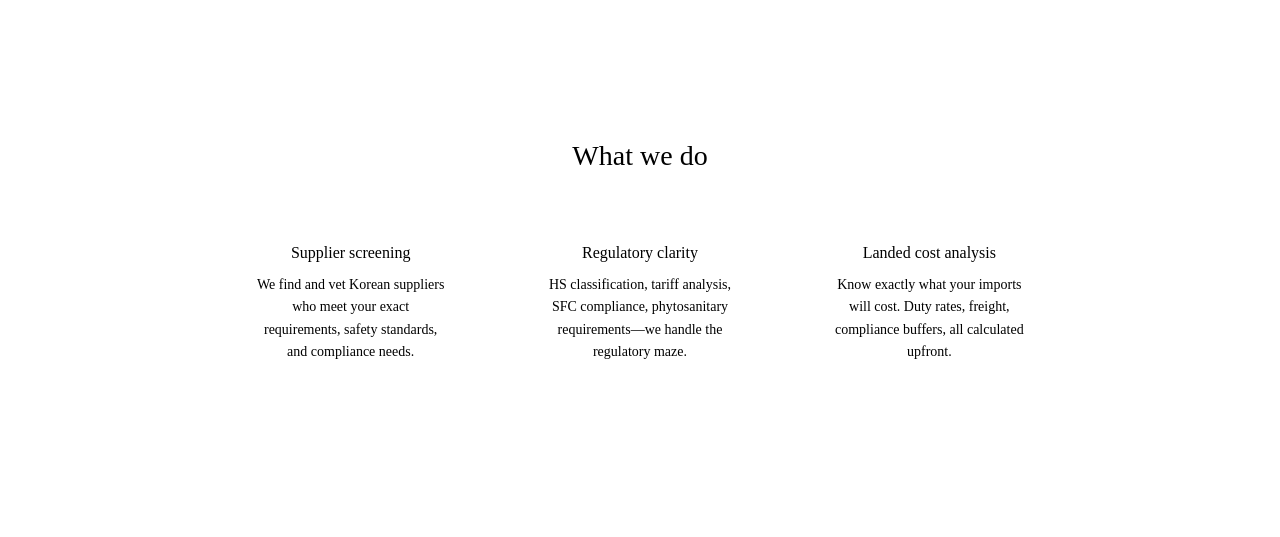
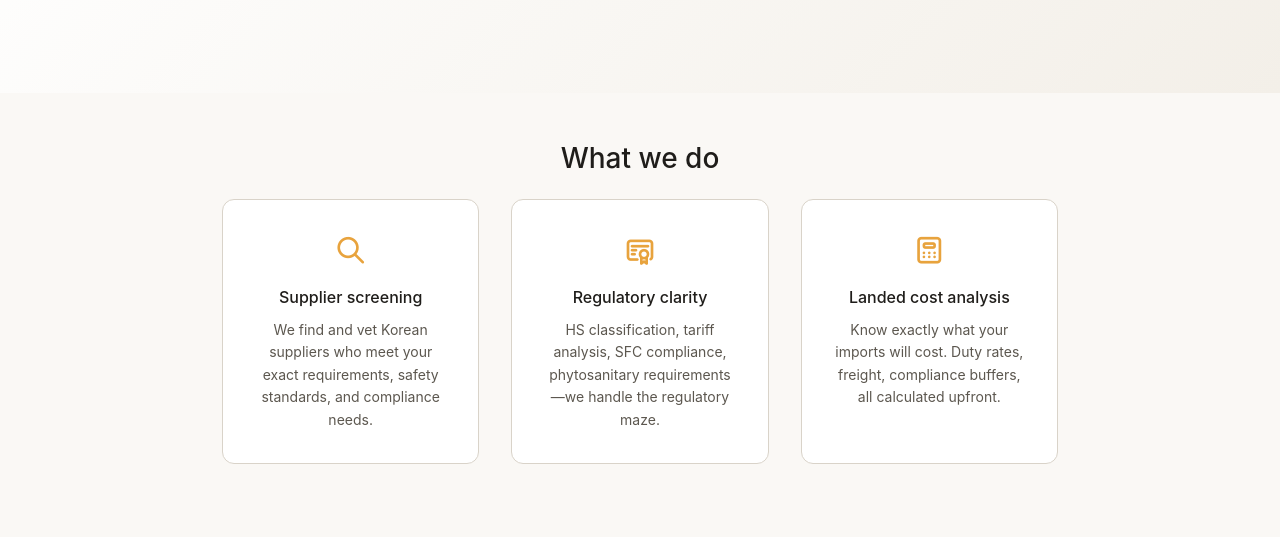
Before and after one commit to wings2ksj-sys/KwonImportCo, a plain HTML site: page index.html in a window 1280 px wide. Shown: the part 261-798 px from the top of the page. Drawn offline with Linux system fonts and the light colour scheme.

Commit message:
Define site colors/fonts and load icon library so the page renders outside Claude
Co-Authored-By: Claude Opus 5.5 <noreply@anthropic.com>
Claude-Session: https://claude.ai/code/session_01XzCoGCqnju7DBeQZnktKND

```diff
--- a/index.html
+++ b/index.html
@@ -4,8 +4,33 @@
   <meta charset="UTF-8">
   <meta name="viewport" content="width=device-width, initial-scale=1.0">
   <title>K Import Co — Korea import sourcing</title>
+  <link rel="stylesheet" href="https://cdn.jsdelivr.net/npm/@tabler/icons-webfont@3.19.0/dist/tabler-icons.min.css">
   <style>
+    :root {
+      --font-sans: -apple-system, BlinkMacSystemFont, "Segoe UI", Roboto, "Helvetica Neue", Arial, sans-serif;
+      --text-primary: #1f1d1a;
+      --text-secondary: #5c574f;
+      --surface-0: #faf8f5;
+      --surface-1: #f3efe8;
+      --surface-2: #ffffff;
+      --border: #d9d3c9;
+      --fill-warning: #e8a33d;
+      --on-warning: #2a1d08;
+      --radius: 8px;
+    }
+    @media (prefers-color-scheme: dark) {
+      :root {
+        --text-primary: #f1ede6;
+        --text-secondary: #b5aea3;
+        --surface-0: #161513;
+        --surface-1: #1d1b18;
+        --surface-2: #24221e;
+        --border: #3a3631;
+      }
+    }
     * { margin: 0; padding: 0; box-sizing: border-box; }
+    .value-icon { color: var(--fill-warning); }
+    @media (max-width: 600px) { .hero h1 { font-size: 32px; } .hero { padding: 3rem 1rem; } .section { padding: 2.5rem 1rem; } }
     body { font-family: var(--font-sans); color: var(--text-primary); background: var(--surface-0); }
 
     .header { background: var(--surface-2); border-bottom: 0.5px solid var(--border); padding: 1.5rem; text-align: center; }
```
